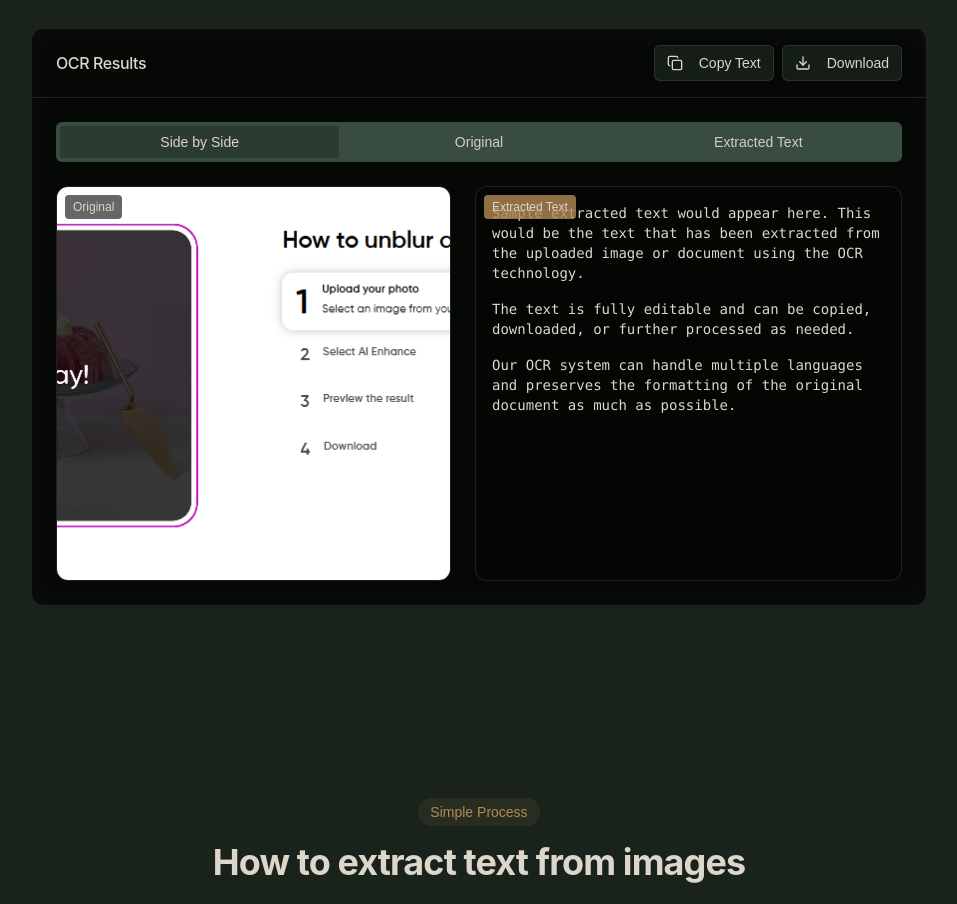
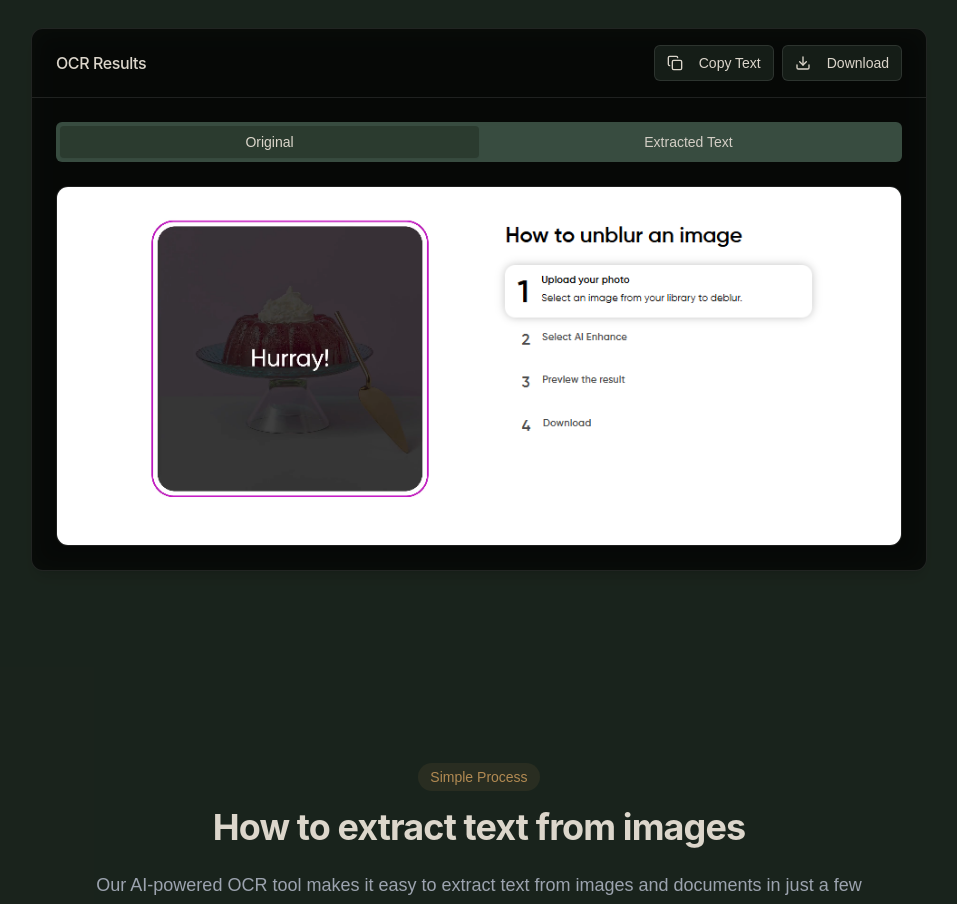
Before and after one commit to Poonam013/ocr-simply-dash, a React (Vite) app: page / in a window 1280 px wide. Shown: the part 1060-1964 px from the top of the page, without its empty margins (161-1118 px from the left). Built offline with nearby package versions, Linux system fonts and the light colour scheme; a web font is replaced by a local one.

Commit message:
Remove side-by-side tab
Removes the "side by side" tab and related content from the OCR Results section.

```diff
--- a/src/components/PreviewWindow.tsx
+++ b/src/components/PreviewWindow.tsx
@@ -45,33 +45,11 @@ const PreviewWindow = () => {
       </div>
 
       <div className="p-6">
-        <Tabs defaultValue="side-by-side" className="w-full">
-          <TabsList className="grid w-full grid-cols-3 mb-6">
-            <TabsTrigger value="side-by-side">Side by Side</TabsTrigger>
+        <Tabs defaultValue="original" className="w-full">
+          <TabsList className="grid w-full grid-cols-2 mb-6">
             <TabsTrigger value="original">Original</TabsTrigger>
             <TabsTrigger value="extracted">Extracted Text</TabsTrigger>
           </TabsList>
-
-          <TabsContent value="side-by-side" className="mt-0">
-            <div className="flex flex-col md:flex-row gap-6">
-              <div className="flex-1 relative rounded-xl overflow-hidden border border-white/10 bg-black/30">
-                <div className="absolute top-2 left-2 px-2 py-1 bg-black/60 rounded text-xs">Original</div>
-                <img
-                  src="/lovable-uploads/24f0488e-4382-413c-9bff-b91a62213a9b.png"
-                  alt="Original document with text"
-                  className="w-full aspect-square object-cover"
-                />
-              </div>
-              <div className="flex-1 relative rounded-xl overflow-hidden border border-white/10 bg-black/30 p-4">
-                <div className="absolute top-2 left-2 px-2 py-1 bg-primary/80 rounded text-xs">Extracted Text</div>
-                <div className="font-mono text-sm h-full overflow-y-auto">
-                  <p>Sample extracted text would appear here. This would be the text that has been extracted from the uploaded image or document using the OCR technology.</p>
-                  <p className="mt-4">The text is fully editable and can be copied, downloaded, or further processed as needed.</p>
-                  <p className="mt-4">Our OCR system can handle multiple languages and preserves the formatting of the original document as much as possible.</p>
-                </div>
-              </div>
-            </div>
-          </TabsContent>
 
           <TabsContent value="original" className="mt-0">
             <div className="rounded-xl overflow-hidden border border-white/10 bg-black/30">
```
